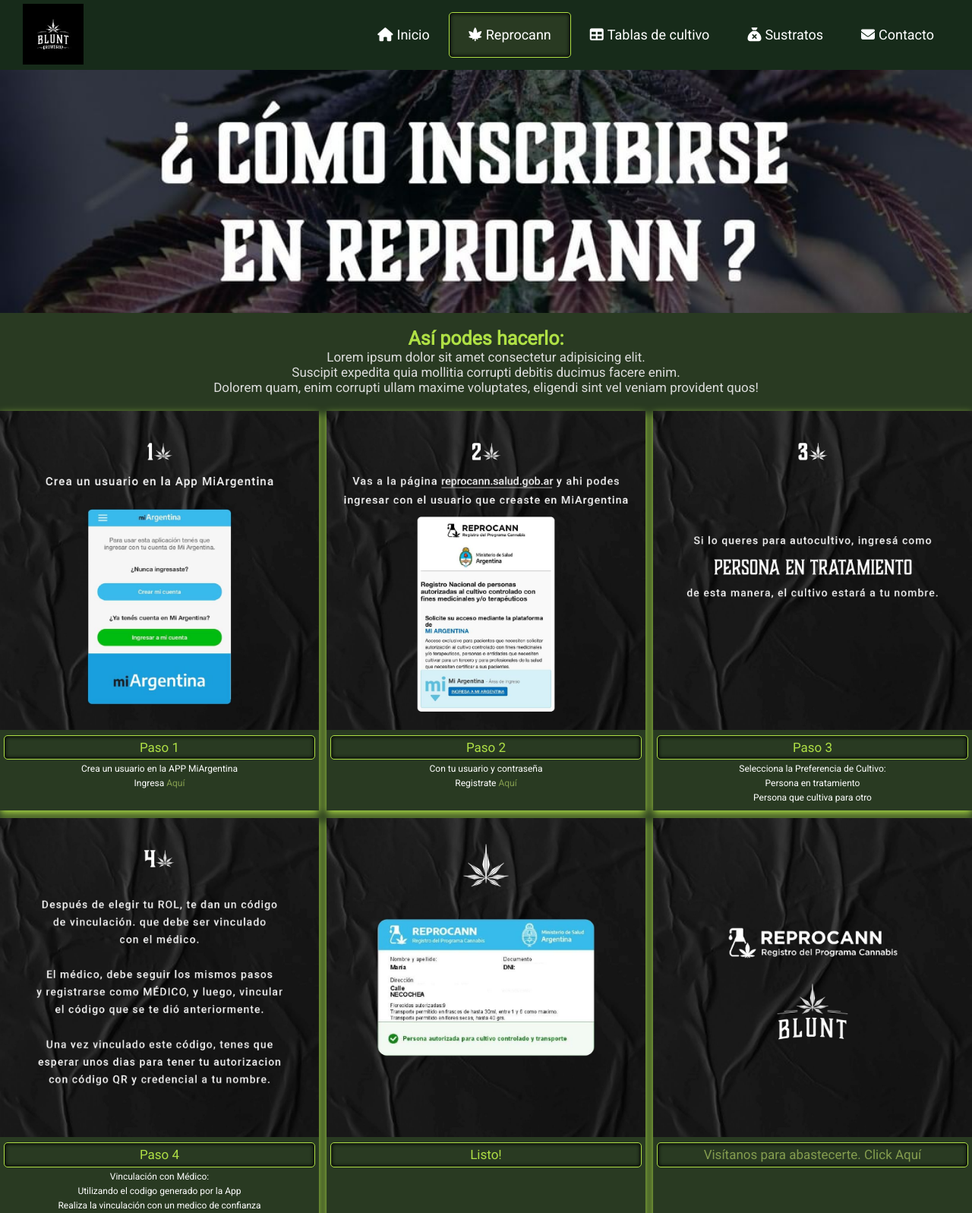
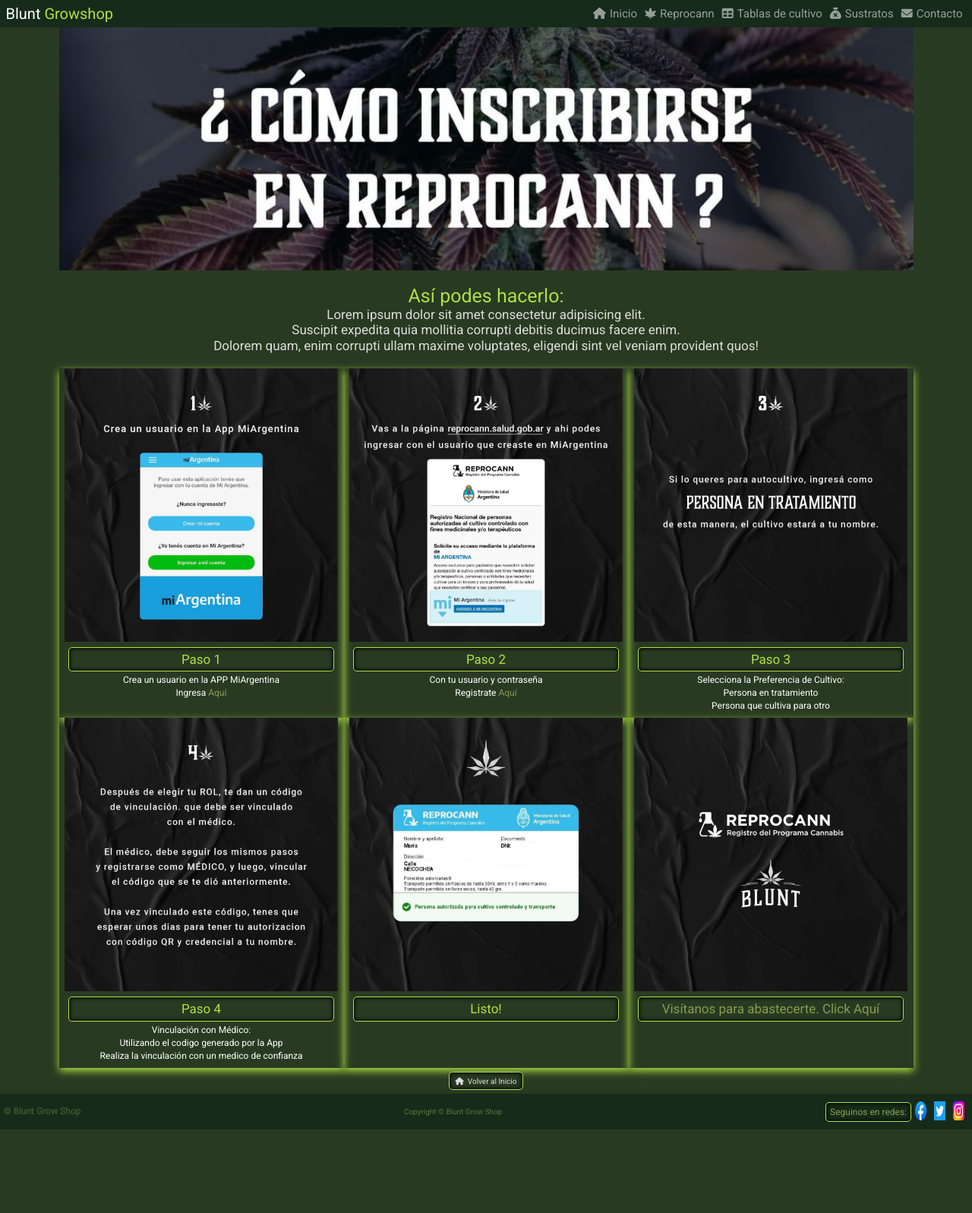
Before and after one commit to brugnoni/ProyectoFinal-DesarrolloWeb, a website: page pages/reprocann.html in a window 1280 px wide. Shown: the top 1597 px of the page at 76% size. After the commit the page ends 1487 px from the top, so only its background shows below. Drawn offline with nearby package versions, Linux system fonts and the light colour scheme.

Commit message:
Bootstrap + Pequeñas modificaciones para Reprocann.html

```diff
--- a/pages/reprocann.html
+++ b/pages/reprocann.html
@@ -5,58 +5,75 @@
 		<meta http-equiv="X-UA-Compatible" content="IE=edge">
 		<meta name="viewport" content="width=<device-width>, initial-scale=1.0">
 		<title>BluntGrowshop - Sitio Oficial</title>
-		<link rel="shortcut icon" href="../img/iconos/favicon.jpg" type="image/x-icon">
+		<link rel="shortcut icon" href="img/iconos/favicon.jpg" type="image/x-icon">
+		<link href="https://cdn.jsdelivr.net/npm/bootstrap@5.2.2/dist/css/bootstrap.min.css" rel="stylesheet" integrity="sha384-Zenh87qX5JnK2Jl0vWa8Ck2rdkQ2Bzep5IDxbcnCeuOxjzrPF/et3URy9Bv1WTRi" crossorigin="anonymous">
 		<link rel="stylesheet" href="../sass/style.css">
 		<link href='https://fonts.googleapis.com/css?family=Roboto' rel='stylesheet'>
 
 	</head>
 <body>
-	<header class="header">
-		<div class="nav__logo">
-			<a href="../index.html"><img src="../img/iconos/favicon.jpg" alt="Logo" class="container__logo-img"></a>
-		</div>
+	<nav class="navbar navbar-expand-lg bg-growshop navbar-dark col-12">
+		<div class="container-fluid">
+			<a class="navbar-brand fs-2" href="../index.html">Blunt <span class="color-acento">Growshop</span>
+			</a>
 
-		<div class="navigation">
+			<button class="navbar-toggler" type="button" data-bs-toggle="collapse" data-bs-target="#navbarNav" aria-controls="navbarNav" aria-expanded="false" aria-label="Toggle navigation">
 
-			<input type="checkbox" class="toggle-menu">
-			<div class="hamburguesa"></div>
-
-			<ul class="menu">
-				<li >
-					<a href="../index.html"><i class="fa-solid fa-house"></i>Inicio</a>
+			<span class="navbar-toggler-icon "></span>
+			</button>
+			<div class="collapse navbar-collapse text-center fs-4" id="navbarNav">
+				<ul class="navbar-nav ms-auto">
+					<li class="nav-item">
+						<a href="../index.html" class="nav-link">
+							<i class="fa-solid fa-house"></i>Inicio
+						</a>
 					</li>
-				<li class="active">
-					<a href="../pages/reprocann.html"><i class="fa-solid fa-cannabis"></i>Reprocann</a>
+					<li class="nav-item">
+						<a href="./pages/reprocann.html" class="nav-link"><i class="fa-solid fa-cannabis"></i>Reprocann
+						</a>
 					</li>
-				<li>
-					<a href="../pages/tablas.html"><i class="fa-solid fa-table"></i>Tablas de cultivo</a>
+					<li class="nav-item">
+						<a href="./pages/tablas.html" class="nav-link"><i class="fa-solid fa-table"></i>Tablas de cultivo</a>
 					</li>
-				<li>
-					<a href="../pages/sustratos.html"><i class="fa-solid fa-sack-xmark"></i>Sustratos</a>
+					<li class="nav-item">
+						<a href="./pages/sustratos.html" class="nav-link"><i class="fa-solid fa-sack-xmark"></i>Sustratos
+						</a>
 					</li>
-				<li>
-					<a href="../pages/contacto.html"><i class="fa-solid fa-envelope"></i>Contacto</a>
+					<li class="nav-item">
+					<a href="./pages/contacto.html" class="nav-link"><i class="fa-solid fa-envelope "></i>Contacto
+					</a>
 					</li>
 				</ul>
 			</div>
-</header>
+		</div>
+	</nav>
+	<main class="main__repro">
 
-	<main class="main__repro">
+		<div class="container">
 		<section id="heroReprocann" alt="Header Reprocann" class="sectionRepro0">
 
 		</section>
+		</div>
 
+		<div class="container">
 		<section class="sectionRepro1">
 				<h2>Así podes hacerlo:</h2>
 				<p>Lorem ipsum dolor sit amet consectetur adipisicing elit. <br> Suscipit expedita quia mollitia corrupti debitis ducimus facere enim. <br>
 				Dolorem quam, enim corrupti ullam maxime voluptates, eligendi sint vel veniam provident quos!</p>
 		</section>
+		</div>
 
+		<div class="container">
 		<section id="galeriaFotos">
-			<div class="galeria1">
+
+			<div class="row">
+
+				<div class="galeria1 col-md-4">
+
 					<div class="foto">
 						<img src="../img/reprocann/paso1.jpg" alt="Paso1">
 					</div>
+
 					<div class="pie">
 						<p class="color-acento">Paso 1</p>
 						<ul>
@@ -64,11 +81,15 @@
 							<li>Ingresa <a href="https://www.argentina.gob.ar/miargentina" target="_blank"> Aquí</a></li>
 						</ul>
 					</div>
+
 				</div>
-			<div class="galeria2">
+
+				<div class="galeria2 col-md-4">
+
 					<div class="foto">
 						<img src="../img/reprocann/paso2.jpg" alt="Paso2">
 					</div>
+
 					<div class="pie">
 						<p class="color-acento">Paso 2</p>
 						<ul>
@@ -76,11 +97,15 @@
 							<li>Registrate <a href="https://reprocann.msal.gob.ar/auth" target="_blank">Aquí</a></li>
 						</ul>
 					</div>
+
 				</div>
-			<div class="galeria3">
+
+				<div class="galeria3 col-md-4">
+
 					<div class="foto">
 						<img src="../img/reprocann/paso3.jpg" alt="Paso3">
 					</div>
+
 					<div class="pie">
 						<p class="color-acento">Paso 3</p>
 						<ul>
@@ -89,11 +114,15 @@
 							<li>Persona que cultiva para otro</li>
 						</ul>
 					</div>
+
 				</div>
-			<div class="galeria4">
+
+				<div class="galeria4 col-md-4">
+
 					<div class="foto">
 						<img src="../img/reprocann/paso4.jpg" alt="Paso4">
 					</div>
+
 					<div class="pie">
 						<p class="color-acento">Paso 4</p>
 						<ul>
@@ -103,21 +132,31 @@
 
 						</ul>
 					</div>
+
 				</div>
-			<div class="galeria5">
+
+				<div class="galeria5 col-md-4">
+
 					<div class="foto">
 						<img src="../img/reprocann/paso5.jpg" alt="Paso5">
 					</div>
+
 					<div class="pie">
 						<p class="color-acento">Listo!</p>
 					</div>
+
 				</div>
-			<div class="galeria6">
+
+				<div class="galeria6 col-md-4">
+
 					<div class="foto">
 						<img src="../img/reprocann/paso6.jpg" alt="Paso6">
 					</div>
+
 					<div class="pie">
 						<p class="color-acento"><a href="../pages/contacto.html">Visítanos para abastecerte. Click Aquí</a></p>
+					</div>
+
 				</div>
 			</div>
 		</div>
@@ -126,6 +165,7 @@
 		<section class="sectionbtn">
 			<button class="btn"><a href="../index.html"><i class="fa-solid fa-house"></i>Volver al Inicio</a></button>
 		</section>
+	</div>
 
 	</main>
 	<footer class="footer">
@@ -151,5 +191,6 @@
 	</footer>
 		<!--  Script de fontawesome para los iconos -->
 	<script src="https://kit.fontawesome.com/59785414e0.js" crossorigin="anonymous"></script>
+	<script src="https://cdn.jsdelivr.net/npm/bootstrap@5.2.2/dist/js/bootstrap.bundle.min.js" integrity="sha384-OERcA2EqjJCMA+/3y+gxIOqMEjwtxJY7qPCqsdltbNJuaOe923+mo//f6V8Qbsw3" crossorigin="anonymous"></script>
 </body>
 </html>
--- /dev/null
+++ b/sass/_mixins.scss
@@ -0,0 +1,9 @@
+@mixin galerias {
+    box-shadow: 0px 4px 10px 0 #afe045;
+    display: flex;
+    flex-direction: column;
+    flex-wrap: wrap;
+    img {
+      width: 100%;
+    }
+  }
--- /dev/null
+++ b/sass/_reset.scss
@@ -0,0 +1,45 @@
+*, *:before, *:after{
+    box-sizing: border-box;
+}
+
+html, body, div, span, object, iframe, figure, h1, h2, h3, h4, h5, h6, p, blockquote, pre, a, code, em, img, small, strike, strong, sub, sup, tt, b, u, i, ol, ul, li, fieldset, form, label, table, caption, tbody, tfoot, thead, tr, th, td, main, canvas, embed, footer, header, nav, section, video{
+    margin: 0;
+    padding: 0;
+    border: 0;
+    font-size: 100%;
+    font: inherit;
+    vertical-align: baseline;
+    text-rendering: optimizeLegibility;
+    -webkit-font-smoothing: antialiased;
+    text-size-adjust: none;
+}
+
+footer, header, nav, section, main{
+    display: block;
+}
+
+body{
+    line-height: 1;
+}
+
+ol, ul{
+    list-style: none;
+}
+
+blockquote, q{
+    quotes: none;
+}
+
+blockquote:before, blockquote:after, q:before, q:after{
+    content: '';
+    content: none;
+}
+
+table{
+    border-collapse: collapse;
+    border-spacing: 0;
+}
+
+input{
+    border-radius: 0;
+}
--- a/sass/style.scss
+++ b/sass/style.scss
@@ -1,3 +1,6 @@
+@import "_mixins.scss";
+@import "_reset.scss";
+
 * {
     padding: 0;
     margin: 0;
@@ -29,6 +32,8 @@
 .bg-growshop {
   background-color: #172b1a;
 }
+
+
 
   .color1 {
     color: #172b1a;
@@ -320,6 +325,8 @@
 
   /* Fin Header + NAV */
 
+ /* Inicio Index.html  */
+
 
   .main {
     grid-area: main;
@@ -424,6 +431,8 @@
     padding: 10px;
   }
 
+  /* fin de Index.html*/
+
   /* Inicio section de página Reprocann.html */
 
   #heroReprocann {
@@ -449,24 +458,13 @@
   }
 
   #galeriaFotos {
-    gap: 1em;
-    margin-bottom: 10px;
+    gap: 10em;
     p {
       border-radius: 5px;
       box-shadow: inset #000000 0px 0px 5px 1px;
       background-color: #293a22;
       border: 1px solid #afe045;
       padding: 5px;
-    }
-  }
-
-  @media screen and (min-width: 992px) {
-    #galeriaFotos {
-      display: grid;
-      grid-template-columns: repeat(3, 1fr);
-      grid-template-areas:
-      "galeria1 galeria2 galeria3"
-      "galeria4 galeria5 galeria6";
     }
   }
 
```
Also changed, not shown: sass/style.css, 1 other file. Lines whose indentation alone changed are shown as unchanged.
